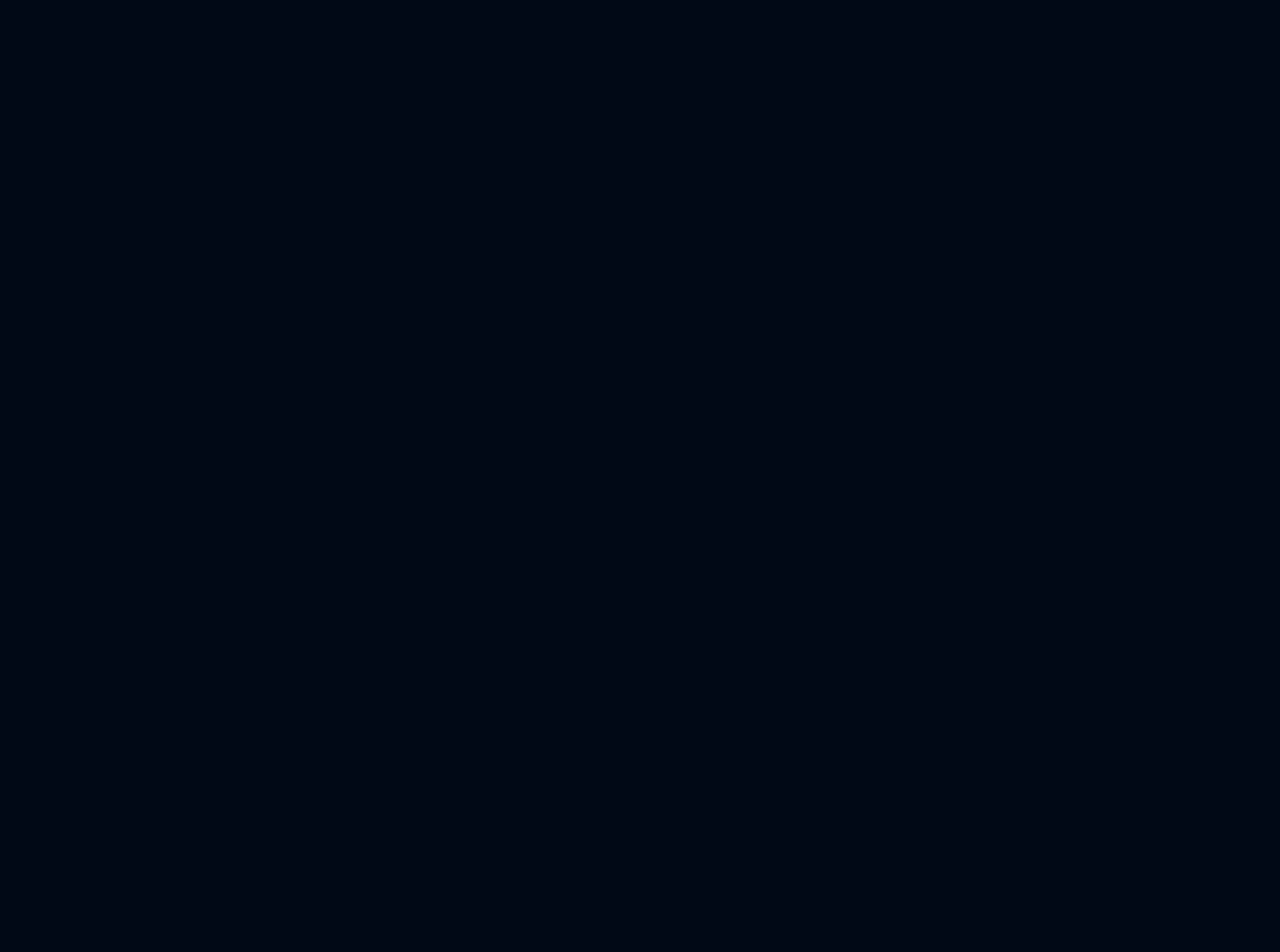
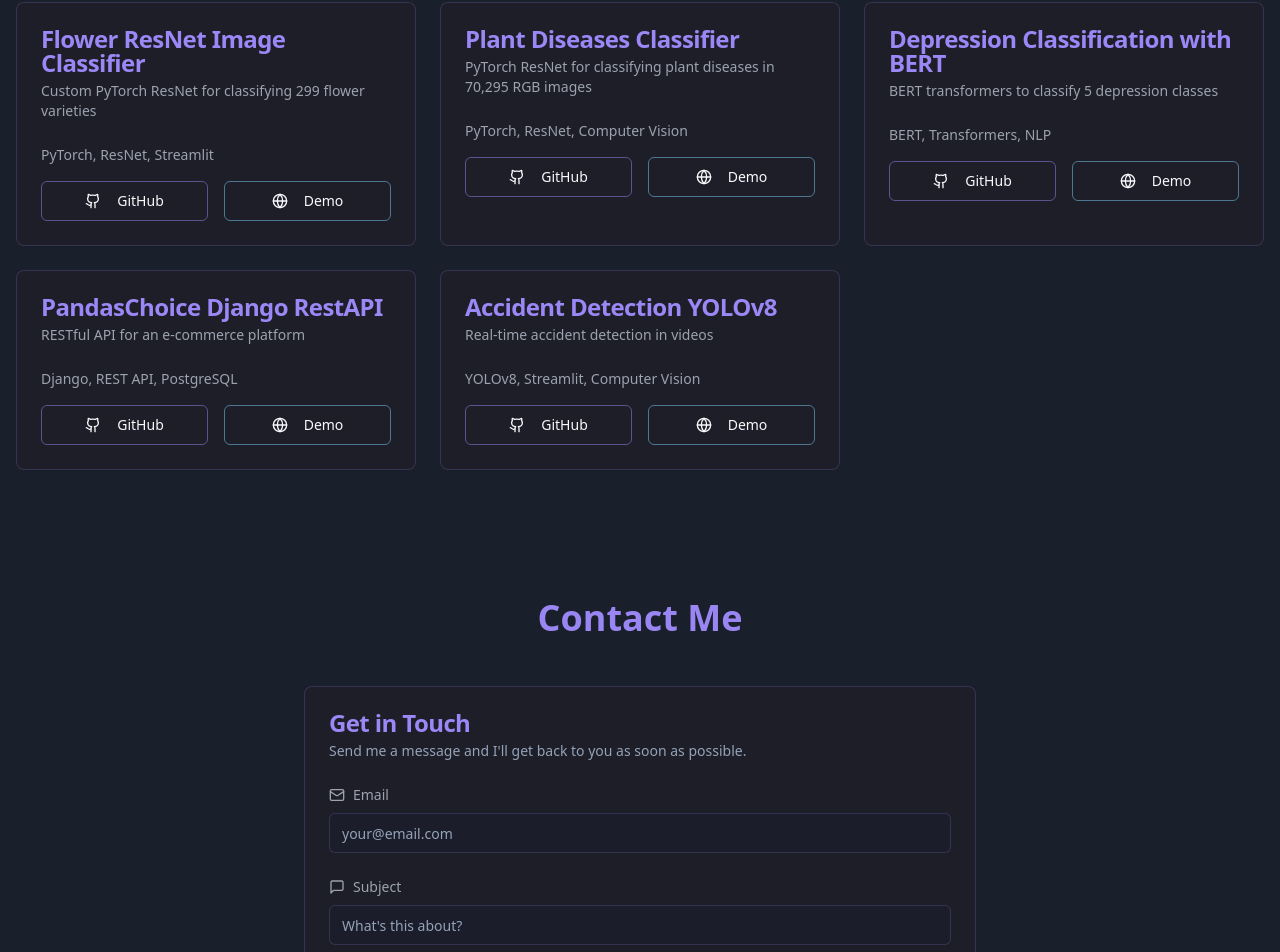
Before and after one commit to 000jd/cosmic-portfolio-sphere, a React (Vite) app: page / in a window 1280 px wide. Shown: the part 1750-2702 px from the top of the page. Before the commit the page ends 1600 px from the top, so only its background shows below. Built offline with nearby package versions, Linux system fonts and the light colour scheme.

Commit message:
Add footer and contact form
Implement footer and contact form components in the project.
[skip gpt_engineer]

```diff
--- /dev/null
+++ b/src/components/Contact.tsx
@@ -0,0 +1,85 @@
+import { Button } from "@/components/ui/button";
+import { Card, CardContent, CardDescription, CardHeader, CardTitle } from "@/components/ui/card";
+import { Input } from "@/components/ui/input";
+import { Textarea } from "@/components/ui/textarea";
+import { Mail, MessageSquare, Send } from "lucide-react";
+import { useState } from "react";
+import { toast } from "sonner";
+
+export const Contact = () => {
+  const [formData, setFormData] = useState({
+    email: "",
+    subject: "",
+    message: "",
+  });
+
+  const handleSubmit = (e: React.FormEvent) => {
+    e.preventDefault();
+    // Here you would typically handle the form submission
+    console.log("Form submitted:", formData);
+    toast.success("Message sent successfully!");
+    setFormData({ email: "", subject: "", message: "" });
+  };
+
+  return (
+    <section className="py-16 px-4" id="contact">
+      <h2 className="text-4xl font-bold text-center mb-12 text-space-purple animate-glow">
+        Contact Me
+      </h2>
+      <Card className="max-w-2xl mx-auto bg-space-darker/50 backdrop-blur-sm border-space-purple/20">
+        <CardHeader>
+          <CardTitle className="text-space-purple">Get in Touch</CardTitle>
+          <CardDescription>Send me a message and I'll get back to you as soon as possible.</CardDescription>
+        </CardHeader>
+        <CardContent>
+          <form onSubmit={handleSubmit} className="space-y-6">
+            <div className="space-y-2">
+              <label className="text-sm text-gray-400 flex items-center gap-2">
+                <Mail className="h-4 w-4" /> Email
+              </label>
+              <Input
+                type="email"
+                placeholder="your@email.com"
+                value={formData.email}
+                onChange={(e) => setFormData({ ...formData, email: e.target.value })}
+                className="bg-space-dark/50 border-space-purple/20 focus:border-space-purple"
+                required
+              />
+            </div>
+            <div className="space-y-2">
+              <label className="text-sm text-gray-400 flex items-center gap-2">
+                <MessageSquare className="h-4 w-4" /> Subject
+              </label>
+              <Input
+                type="text"
+                placeholder="What's this about?"
+                value={formData.subject}
+                onChange={(e) => setFormData({ ...formData, subject: e.target.value })}
+                className="bg-space-dark/50 border-space-purple/20 focus:border-space-purple"
+                required
+              />
+            </div>
+            <div className="space-y-2">
+              <label className="text-sm text-gray-400 flex items-center gap-2">
+                <MessageSquare className="h-4 w-4" /> Message
+              </label>
+              <Textarea
+                placeholder="Your message here..."
+                value={formData.message}
+                onChange={(e) => setFormData({ ...formData, message: e.target.value })}
+                className="bg-space-dark/50 border-space-purple/20 focus:border-space-purple min-h-[150px]"
+                required
+              />
+            </div>
+            <Button
+              type="submit"
+              className="w-full bg-space-purple hover:bg-space-purple/90 text-white"
+            >
+              <Send className="mr-2 h-4 w-4" /> Send Message
+            </Button>
+          </form>
+        </CardContent>
+      </Card>
+    </section>
+  );
+};
--- /dev/null
+++ b/src/components/Footer.tsx
@@ -0,0 +1,52 @@
+import { Github, Linkedin, Mail, Phone } from "lucide-react";
+
+export const Footer = () => {
+  return (
+    <footer className="bg-space-darker/80 backdrop-blur-sm border-t border-space-purple/20 py-8 px-4">
+      <div className="max-w-7xl mx-auto flex flex-col md:flex-row justify-between items-center gap-6">
+        <div className="text-center md:text-left">
+          <h3 className="text-xl font-bold text-space-purple mb-2">JOYDIP DAS</h3>
+          <p className="text-gray-400">Engineer ~ Student</p>
+        </div>
+        <div className="flex gap-6">
+          <a
+            href="tel:7005475598"
+            className="text-gray-400 hover:text-space-purple transition-colors"
+            aria-label="Phone"
+          >
+            <Phone className="h-6 w-6" />
+          </a>
+          <a
+            href="mailto:joydip@tutanota.com"
+            className="text-gray-400 hover:text-space-purple transition-colors"
+            aria-label="Email"
+          >
+            <Mail className="h-6 w-6" />
+          </a>
+          <a
+            href="https://github.com/yourusername"
+            target="_blank"
+            rel="noopener noreferrer"
+            className="text-gray-400 hover:text-space-purple transition-colors"
+            aria-label="GitHub"
+          >
+            <Github className="h-6 w-6" />
+          </a>
+          <a
+            href="https://linkedin.com/in/yourusername"
+            target="_blank"
+            rel="noopener noreferrer"
+            className="text-gray-400 hover:text-space-purple transition-colors"
+            aria-label="LinkedIn"
+          >
+            <Linkedin className="h-6 w-6" />
+          </a>
+        </div>
+        <div className="text-center md:text-right">
+          <p className="text-gray-400">© 2024 JOYDIP DAS</p>
+          <p className="text-gray-500 text-sm">All rights reserved</p>
+        </div>
+      </div>
+    </footer>
+  );
+};
--- /dev/null
+++ b/src/components/Projects.tsx
@@ -0,0 +1,86 @@
+import { Card, CardContent, CardDescription, CardHeader, CardTitle } from "@/components/ui/card";
+import { Github, Globe, Package } from "lucide-react";
+import { Button } from "./ui/button";
+
+const projects = [
+  {
+    title: "Flower ResNet Image Classifier",
+    description: "Custom PyTorch ResNet for classifying 299 flower varieties",
+    tools: "PyTorch, ResNet, Streamlit",
+    github: "https://github.com/yourusername/flower-classifier",
+    demo: "https://flower-classifier-demo.com",
+  },
+  {
+    title: "Plant Diseases Classifier",
+    description: "PyTorch ResNet for classifying plant diseases in 70,295 RGB images",
+    tools: "PyTorch, ResNet, Computer Vision",
+    github: "https://github.com/yourusername/plant-diseases",
+    demo: "https://plant-diseases-demo.com",
+  },
+  {
+    title: "Depression Classification with BERT",
+    description: "BERT transformers to classify 5 depression classes",
+    tools: "BERT, Transformers, NLP",
+    github: "https://github.com/yourusername/depression-classifier",
+    demo: "https://depression-classifier-demo.com",
+  },
+  {
+    title: "PandasChoice Django RestAPI",
+    description: "RESTful API for an e-commerce platform",
+    tools: "Django, REST API, PostgreSQL",
+    github: "https://github.com/yourusername/pandaschoice-api",
+    demo: "https://pandaschoice-api-demo.com",
+  },
+  {
+    title: "Accident Detection YOLOv8",
+    description: "Real-time accident detection in videos",
+    tools: "YOLOv8, Streamlit, Computer Vision",
+    github: "https://github.com/yourusername/accident-detection",
+    demo: "https://accident-detection-demo.com",
+  },
+];
+
+export const Projects = () => {
+  return (
+    <section className="py-16 px-4" id="projects">
+      <h2 className="text-4xl font-bold text-center mb-12 text-space-purple animate-glow">
+        Projects
+      </h2>
+      <div className="grid grid-cols-1 md:grid-cols-2 lg:grid-cols-3 gap-6 max-w-7xl mx-auto">
+        {projects.map((project, index) => (
+          <Card key={index} className="bg-space-darker/50 backdrop-blur-sm border-space-purple/20 hover:border-space-purple/50 transition-all duration-300 group">
+            <CardHeader>
+              <CardTitle className="text-space-purple group-hover:text-space-cyan transition-colors">
+                {project.title}
+              </CardTitle>
+              <CardDescription className="text-gray-400">
+                {project.description}
+              </CardDescription>
+            </CardHeader>
+            <CardContent>
+              <p className="text-sm text-gray-400 mb-4">{project.tools}</p>
+              <div className="flex gap-4">
+                <Button
+                  variant="outline"
+                  className="flex-1 bg-transparent border-space-purple/50 hover:border-space-purple hover:bg-space-purple/10"
+                  onClick={() => window.open(project.github, "_blank")}
+                >
+                  <Github className="mr-2" />
+                  GitHub
+                </Button>
+                <Button
+                  variant="outline"
+                  className="flex-1 bg-transparent border-space-cyan/50 hover:border-space-cyan hover:bg-space-cyan/10"
+                  onClick={() => window.open(project.demo, "_blank")}
+                >
+                  <Globe className="mr-2" />
+                  Demo
+                </Button>
+              </div>
+            </CardContent>
+          </Card>
+        ))}
+      </div>
+    </section>
+  );
+};
--- a/src/pages/Index.tsx
+++ b/src/pages/Index.tsx
@@ -1,11 +1,17 @@
 import { Hero } from "@/components/Hero";
 import { Skills } from "@/components/Skills";
+import { Projects } from "@/components/Projects";
+import { Contact } from "@/components/Contact";
+import { Footer } from "@/components/Footer";
 
 const Index = () => {
   return (
-    <div className="bg-space-dark text-white">
+    <div className="bg-space-dark text-white min-h-screen">
       <Hero />
       <Skills />
+      <Projects />
+      <Contact />
+      <Footer />
     </div>
   );
 };
```
